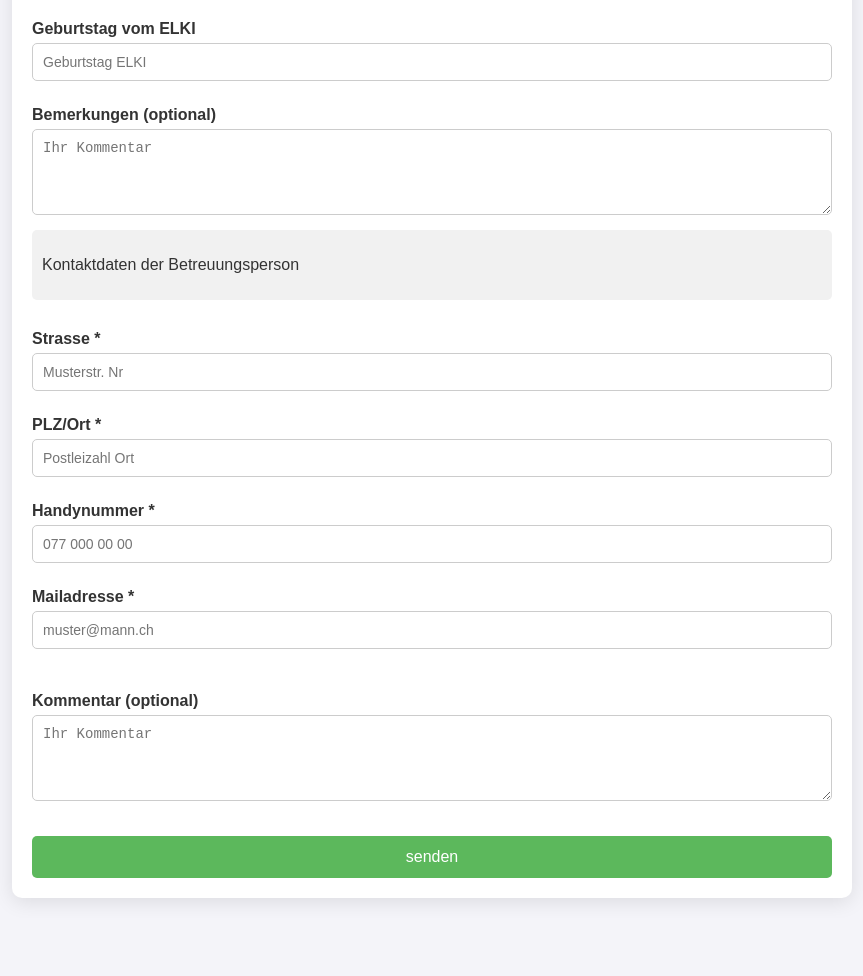
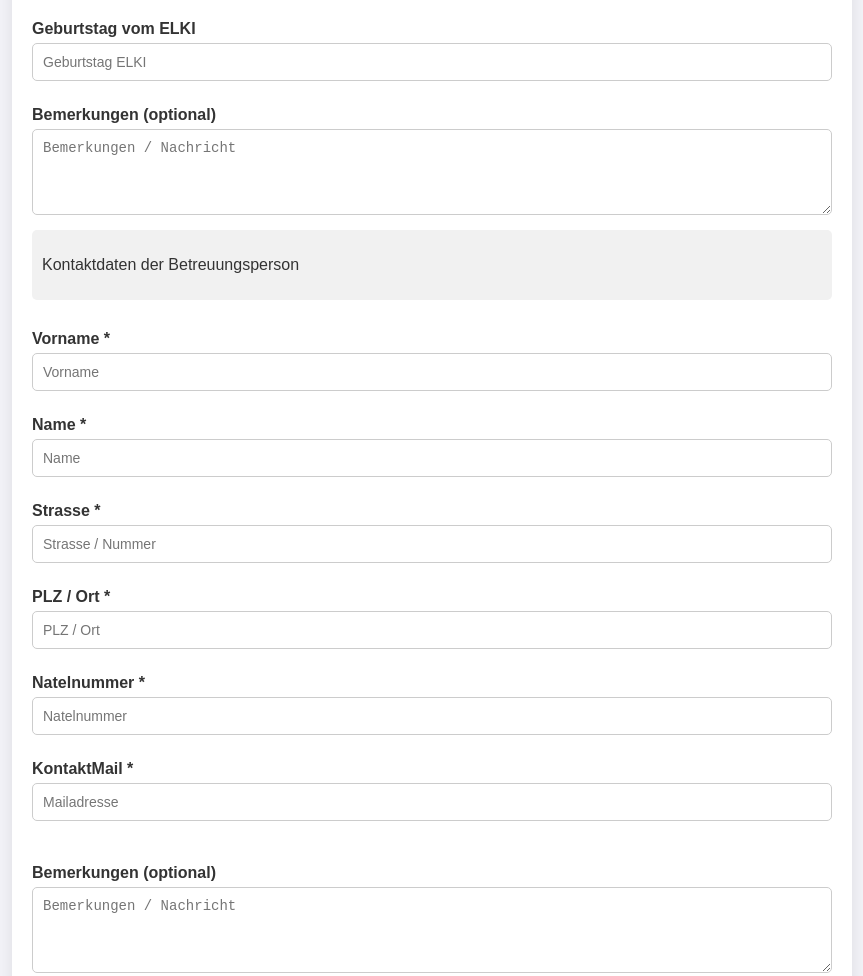
Before and after one commit to HarryWuergler/ELKI01, a plain HTML site: page index.html in a window 1280 px wide. Shown: the part 440-1416 px from the top of the page, without its empty margins (208-1071 px from the left). Before the commit the page ends 1358 px from the top, so only its background shows below. Drawn offline with Linux system fonts and the light colour scheme.

Commit message:
Update index.html

```diff
--- a/index.html
+++ b/index.html
@@ -193,35 +193,43 @@
             <label for="Kind1Geburtstag">Geburtstag vom ELKI</label>
             <input type="text" id="Kind1Name" name="Kind1Geburtstag" required placeholder="Geburtstag ELKI">
 
-            <!-- Kommentar -->
+            <!-- ELKI1 Bemerkung -->
             <label for="comment">Bemerkungen (optional)</label>
-            <textarea id="comment" name="comment" rows="4" placeholder="Ihr Kommentar"></textarea>
+            <textarea id="comment" name="comment" rows="4" placeholder="Bemerkungen / Nachricht"></textarea>
 
 
         <div class="instructions">
             <p>Kontaktdaten der Betreuungsperson</p>
         </div>
 
-            <!-- Adresse -->
-            <label for="street">Strasse *</label>
-            <input type="text" id="street" name="street" required placeholder="Musterstr. Nr">
+			<!-- Kontakt Vorname -->
+            <label for="KontaktVorname">Vorname *</label>
+            <input type="text" id="KontaktVorname" name="KontaktVorname" required placeholder="Vorname">
 
-            <label for="zipcode">PLZ/Ort *</label>
-            <input type="text" id="zipcode" name="zipcode" required placeholder="Postleizahl Ort">
+            <!-- Kontakt Name -->
+            <label for="KontaktName">Name *</label>
+            <input type="text" id="KontaktName" name="KontaktName" required placeholder="Name">
 
-            <!-- Telefonnummer -->
-            <label for="phone">Handynummer *</label>
-            <input type="tel" id="phone" name="phone" required placeholder="077 000 00 00">
+            <!-- Kontakt Adresse -->
+            <label for="KontaktStrasse">Strasse *</label>
+            <input type="text" id="KontaktStrasse" name="KontaktStrasse" required placeholder="Strasse / Nummer">
 
-            <!-- E-Mail-Adresse -->
-            <label for="email">Mailadresse *</label>
-            <input type="email" id="email" name="email" required placeholder="muster@mann.ch">
+            <label for="KontaktPLZ-Ort">PLZ / Ort *</label>
+            <input type="text" id="KontaktPLZ-Ort" name="KontaktPLZ-Ort" required placeholder="PLZ / Ort">
+
+            <!-- Kontakt Telefonnummer -->
+            <label for="phone">Natelnummer *</label>
+            <input type="tel" id="KontaktNatel" name="KontaktNatel" required placeholder="Natelnummer">
+
+            <!-- Kontakt Mail -->
+            <label for="email">KontaktMail *</label>
+            <input type="email" id="KontaktMail" name="KontaktMail" required placeholder="Mailadresse">
 
             <br>
 
-            <!-- Kommentar -->
-            <label for="comment">Kommentar (optional)</label>
-            <textarea id="comment" name="comment" rows="4" placeholder="Ihr Kommentar"></textarea>
+            <!-- Kontakt Bemerkung -->
+            <label for="comment">Bemerkungen (optional)</label>
+            <textarea id="KontaktBemerkung" name="KontaktBemerkung" rows="4" placeholder="Bemerkungen / Nachricht"></textarea>
 
             <!-- Absenden -->
             <button type="button" onclick="submitForm()">senden</button>
```
